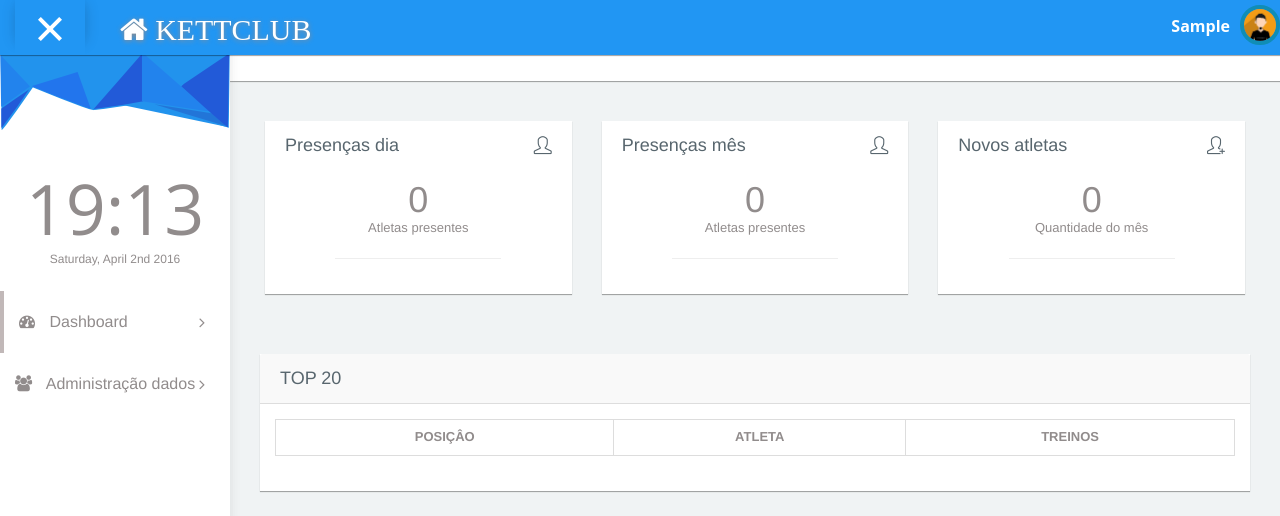
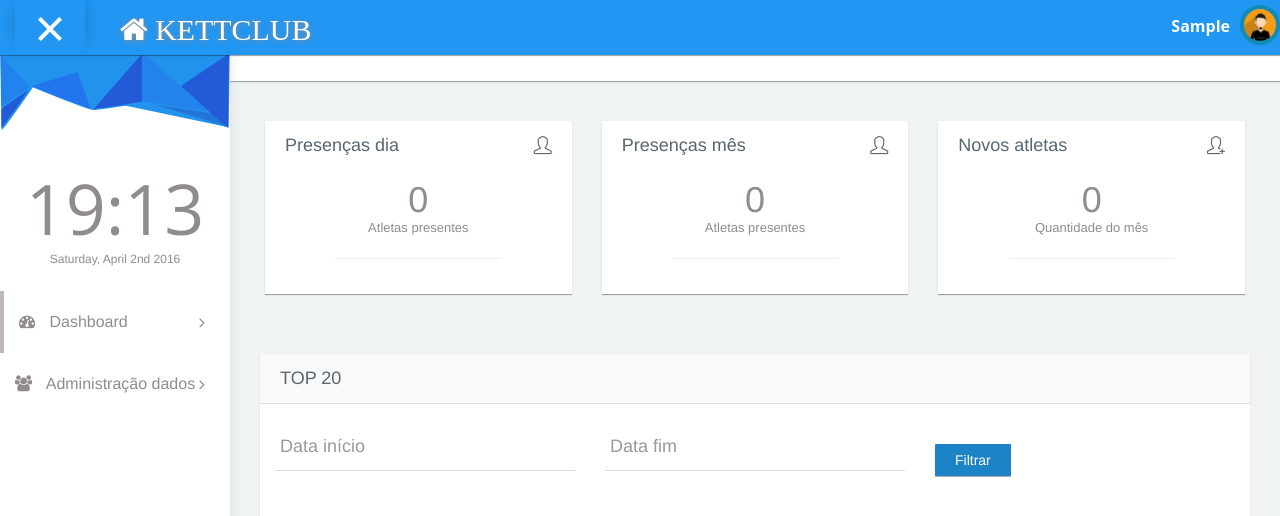
Before and after one commit to adbrum/kettclub, a Django app: page /administracao/ in a window 1280 px wide. Shown: the top 516 px of the page. Run offline with Django 3.2, Linux system fonts and the light colour scheme; the visitor is signed in with stand-in values (Sample User, id 1); data that the repository does not hold is empty; parts of the project's set-up code (start-up, migrations or seed data) failed here and were passed over; some libraries are stand-ins or nearby versions; some web fonts are replaced.

Commit message:
Filtro Top20

```diff
--- a/kettclub/administration/templates/administration/index.html
+++ b/kettclub/administration/templates/administration/index.html
@@ -101,6 +101,28 @@
                 <div class="panel form_id">
                     <div class="panel-heading"><h4>TOP 20</h4>
                     </div>
+                    <form method="post" action="{% url 'administration:dash' %}">
+                        {% csrf_token %}
+                        <div class="col-md-4">
+                            <div class="form-group form-animate-text" style="margin-top:20px !important;">
+                                <input name="date1" type="text" class="form-text mask-date" required="">
+                                <span class="bar"></span>
+                                <label>Data início</label>
+                            </div>
+                        </div>
+                        <div class="col-md-4">
+                            <div class="form-group form-animate-text" style="margin-top:20px !important;">
+                                <input name="date2" type="text" class="form-text mask-date" required="">
+                                <span class="bar"></span>
+                                <label>Data fim</label>
+                            </div>
+                        </div>
+                        <div class="col-md-2">
+                            <div style="margin-top:40px !important;">
+                                <button class="btn btn-primary" type="submit">Filtrar</button>
+                            </div>
+                        </div>
+                    </form>
                     <div class="panel-body">
                         <div class="responsive-table">
                             <table id="datatables-example" class="table table-striped table-bordered"
--- a/kettclub/administration/views.py
+++ b/kettclub/administration/views.py
@@ -8,6 +8,7 @@ from django.http import HttpResponseRedirect
 from django.shortcuts import render, resolve_url as r, redirect
 from kettclub.core.models import Presenca, Atleta
 from kettclub.administration.forms import LoginForm
+from dateutil.relativedelta import relativedelta
 
 
 def Login(request):
@@ -45,120 +46,30 @@ def Logout(request):
 # @cache_page(60)
 @login_required
 def dash(request):
-    now = datetime.now()
+    now = datetime.now().date()
 
-    # print('RRRRRRRRRRRRRRRRRRRRRRR', pk)
-    # dmin = request.POST.get('date1')
-    # dmax = request.POST.get('date2')
-    min_date = datetime.strptime('01/03/2016', "%d/%m/%Y")
-    max_date = datetime.strptime('21/03/2016', "%d/%m/%Y")
-    # top20 = Presenca.objects.annotate(Count('numeroatleta')).filter(datapresenca__gte=min_date,
-    #                                                                 datapresenca__lte=max_date).order_by(
-    #     '-numeroatleta__count')[:20]
+    if request.method == 'POST':
+        dmin = request.POST.get('date1')
+        dmax = request.POST.get('date2')
+
+        min_date = datetime.strptime(dmin, "%d/%m/%Y")
+        max_date = datetime.strptime(dmax, "%d/%m/%Y")
+    else:
+        min_date = now + relativedelta(day=1)
+        max_date = now + relativedelta(day=1, months=+1, days=-1)
+
     presenca = Presenca.objects.filter(datapresenca=datetime.today()).count()
-
-    # teste = Presenca.objects.filter(numeroatleta__gte=Presenca.objects.order_by('-numeroatleta')[5].numeroatleta )
 
     topT = Presenca.objects.values('nome').annotate(numeroatleta_count=Count('numeroatleta')).filter(
         datapresenca__gte=min_date,
         datapresenca__lte=max_date).order_by('-numeroatleta_count')[:20]
 
-    # top_scores = (Presenca.objects
-    #                  .order_by('-numeroatleta')
-    #                  .values_list('numeroatleta', flat=True)
-    #                  .distinct())
-    # top_records = (Presenca.objects
-    #                   .order_by('numeroatleta')
-    #                   .filter(numeroatleta__in=top_scores[:10]))
-
-
-    # presenca = Presenca.objects.filter(datapresenca__gte=min_date, datapresenca__lte=max_date).count()
-
-    # print('NUMERO ATLETA X: ', teste)
-    # print('NUMERO ATLETA 20X: ', top20)
-    # print('NUMERO ATLETA teste2X: ', topT)
-    # print('NUMERO ATLETA top_records: ', top_records)
-    #
-    # top = []
-    # nomealuno = []
-    #
-    # for i in top20:
-    #     top.append(i.numeroatleta)
-    #
-    # for i in nomealuno:
-    #     print(i)
-    #
-    # top20 = list(set(top))
-    #
-    #
-    # c = collections.Counter(top)
-    #
-    # revDct = dict((key, val) for (key, val) in c.most_common(20))
-    #
-    #
-    # changedDict = {}
-    #
-    # for key, elem in revDct.items():
-    #     chave = Atleta.objects.get(pk=key)
-    #
-    #     changedDict.update(dict((chave.nome, elem) for (key, value) in revDct.items()))
-
-    # atleta = Atleta.objects.filter(pk__in=top20)
     novos = Atleta.objects.filter(created_at__month=now.month).count()
     qtmes = Presenca.objects.filter(created_at__month=now.month).count()
 
     context = {'presencas': presenca,
                'top': topT,
-               # 'atletas': atleta,
-               # 'chan': changedDict,
                'mes': qtmes,
                'novos': novos}
 
     return render(request, 'administration/index.html', context)
-
-
-
-
-
-    # @login_required
-
-# def Login(request):
-#     if request.method == 'POST':
-#         form = LoginForm(request.POST)
-#
-#         if not form.is_valid():
-#             return render(request, 'administration/login_form.html', {'form': form})
-#
-#         username = request.POST['username']
-#         password = request.POST['password']
-#         user = authenticate(username=username, password=password)
-#         if user is not None:
-#             # the password verified for the user
-#             if user.is_active:
-#                 login(request, user)
-#                 print("User is valid, active and authenticated")
-#                 # return HttpResponseRedirect(r('administration:dash', user.pk))
-#                 return HttpResponseRedirect(r('administration:dash'))
-#             else:
-#                 print("The password is valid, but the account has been disabled!")
-#         else:
-#             form = LoginForm()
-#             return render(request, 'administration/login_form.html', {'form': form})
-#     else:
-#         form = LoginForm()
-#         return render(request, 'administration/login_form.html', {'form': form})
-
-
-
-#
-# def get_user(self, user_id):  # sobreescrita do metodo get_user, que é usado para retorna o usuário logado no sistema
-#
-#     try:
-#
-#         user = User.objects.get(pk=user_id)
-#
-#     except User.DoesNotExist:
-#
-#         return None
-
-#
```
Lines whose indentation alone changed are shown as unchanged.
